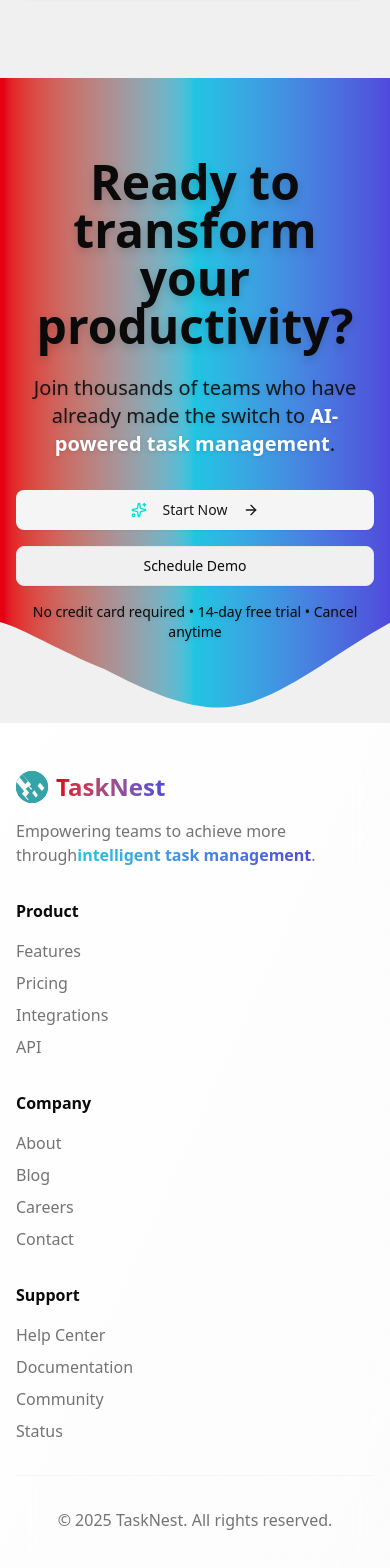
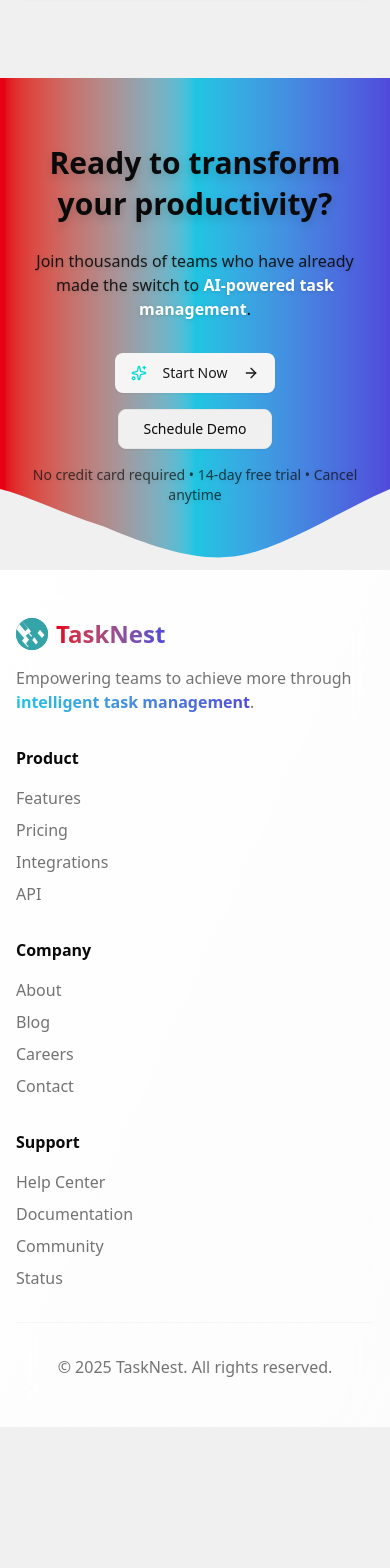
Before and after one commit to Rubai-Rahman/ReduxToolkit101, a React (Vite) app: page / in a window 390 px wide. Shown: the part 5086-6654 px from the top of the page. After the commit the page ends 6513 px from the top, so only its background shows below. Built offline with nearby package versions, Linux system fonts and the light colour scheme; no server answers.

Commit message:
responsive ness added to cta

```diff
--- a/src/components/Landing/CtaSection.tsx
+++ b/src/components/Landing/CtaSection.tsx
@@ -3,11 +3,11 @@ import { Button } from '../ui/button';
 
 const CtaSection = () => {
   return (
-    <section className="relative overflow-hidden bg-gradient-2 py-20">
+    <section className="relative overflow-hidden bg-gradient-2 py-16 sm:py-20">
       {/* Top Curve */}
       <div className="absolute top-0 left-0 w-full overflow-hidden leading-[0] rotate-180">
         <svg
-          className="relative block w-[calc(100%+1.3px)] h-[100px]"
+          className="block w-full h-[80px] sm:h-[100px]"
           xmlns="http://www.w3.org/2000/svg"
           viewBox="1200 0 1200 120"
           preserveAspectRatio="none"
@@ -22,18 +22,18 @@ const CtaSection = () => {
 
       {/* CTA Content */}
       <div className="relative z-10 text-center px-4 max-w-3xl mx-auto">
-        <h2 className="text-5xl font-bold text-foreground drop-shadow-lg mb-6">
+        <h2 className="text-3xl sm:text-4xl md:text-5xl font-bold text-foreground drop-shadow-lg mb-6 leading-snug">
           Ready to transform your productivity?
         </h2>
-        <p className="text-xl text-foreground/90 mb-8 drop-shadow">
+        <p className="text-base sm:text-lg md:text-xl text-foreground/90 mb-8 drop-shadow">
           Join thousands of teams who have already made the switch to{' '}
           <span className="font-semibold text-white">
             AI-powered task management
           </span>
           .
         </p>
-        <div className="flex flex-col sm:flex-row gap-4 justify-center">
-          <Button size="lg" variant="secondary" className="">
+        <div className="flex flex-col sm:flex-row gap-4 justify-center items-center">
+          <Button size="lg" variant="secondary">
             <Sparkles className="mr-2 h-5 w-5 text-accent-end" />
             Start Now
             <ArrowRight className="ml-2 h-5 w-5" />
@@ -42,7 +42,7 @@ const CtaSection = () => {
             Schedule Demo
           </Button>
         </div>
-        <p className="text-sm mt-4 drop-shadow">
+        <p className="text-sm mt-4 drop-shadow text-foreground/70">
           No credit card required • 14-day free trial • Cancel anytime
         </p>
       </div>
@@ -50,7 +50,7 @@ const CtaSection = () => {
       {/* Bottom Curve */}
       <div className="absolute bottom-0 left-0 w-full overflow-hidden leading-[0]">
         <svg
-          className="relative block w-[calc(100%+1.3px)] h-[100px]"
+          className="block w-full h-[80px] sm:h-[100px]"
           xmlns="http://www.w3.org/2000/svg"
           viewBox="0 0 1200 120"
           preserveAspectRatio="none"
--- a/src/components/layouts/Footer.tsx
+++ b/src/components/layouts/Footer.tsx
@@ -1,106 +1,61 @@
 import tasknestLogo from '@/assets/tasknest.svg';
+
+const footerSections = [
+  {
+    title: 'Product',
+    links: ['Features', 'Pricing', 'Integrations', 'API'],
+  },
+  {
+    title: 'Company',
+    links: ['About', 'Blog', 'Careers', 'Contact'],
+  },
+  {
+    title: 'Support',
+    links: ['Help Center', 'Documentation', 'Community', 'Status'],
+  },
+];
 
 const Footer = () => {
   return (
     <footer className="footer-section">
       <div className="container mx-auto px-4">
-        <div className="grid md:grid-cols-4 gap-8">
+        <div className="grid grid-cols-1 sm:grid-cols-2 md:grid-cols-4 gap-8">
+          {/* Brand */}
           <div>
             <div className="flex items-center space-x-2 mb-4">
-              <div className="rounded size-8">
+              <div className="rounded size-8 shrink-0">
                 <img src={tasknestLogo} alt="TaskNest Logo" />
               </div>
               <span className="footer-brand">TaskNest</span>
             </div>
             <p className="text-muted-foreground">
-              Empowering teams to achieve more through
-              <span className="bg-gradient-to-r from-[var(--primary-start)] to-[var(--primary-end)] bg-clip-text text-transparent font-semibold">
+              Empowering teams to achieve more through{' '}
+              <span className="gradient-text-1 font-semibold">
                 intelligent task management
               </span>
               .
             </p>
           </div>
 
-          <div>
-            <h3 className="footer-heading">Product</h3>
+          {/* Dynamic Sections */}
+          {footerSections.map((section) => (
+            <div key={section.title}>
+              <h3 className="footer-heading">{section.title}</h3>
               <ul className="space-y-2 text-muted-foreground">
-              <li>
+                {section.links.map((link) => (
+                  <li key={link}>
                     <a href="#" className="footer-link">
-                  Features
+                      {link}
                     </a>
                   </li>
-              <li>
-                <a href="#" className="footer-link">
-                  Pricing
-                </a>
-              </li>
-              <li>
-                <a href="#" className="footer-link">
-                  Integrations
-                </a>
-              </li>
-              <li>
-                <a href="#" className="footer-link">
-                  API
-                </a>
-              </li>
+                ))}
               </ul>
             </div>
-
-          <div>
-            <h3 className="footer-heading">Company</h3>
-            <ul className="space-y-2 text-muted-foreground">
-              <li>
-                <a href="#" className="footer-link">
-                  About
-                </a>
-              </li>
-              <li>
-                <a href="#" className="footer-link">
-                  Blog
-                </a>
-              </li>
-              <li>
-                <a href="#" className="footer-link">
-                  Careers
-                </a>
-              </li>
-              <li>
-                <a href="#" className="footer-link">
-                  Contact
-                </a>
-              </li>
-            </ul>
+          ))}
         </div>
 
-          <div>
-            <h3 className="footer-heading">Support</h3>
-            <ul className="space-y-2 text-muted-foreground">
-              <li>
-                <a href="#" className="footer-link">
-                  Help Center
-                </a>
-              </li>
-              <li>
-                <a href="#" className="footer-link">
-                  Documentation
-                </a>
-              </li>
-              <li>
-                <a href="#" className="footer-link">
-                  Community
-                </a>
-              </li>
-              <li>
-                <a href="#" className="footer-link">
-                  Status
-                </a>
-              </li>
-            </ul>
-          </div>
-        </div>
-
-        <div className="footer-bottom">
+        {/* Bottom */}
+        <div className="footer-bottom text-center">
           <p>&copy; 2025 TaskNest. All rights reserved.</p>
         </div>
       </div>
```
Lines whose indentation alone changed are shown as unchanged.
